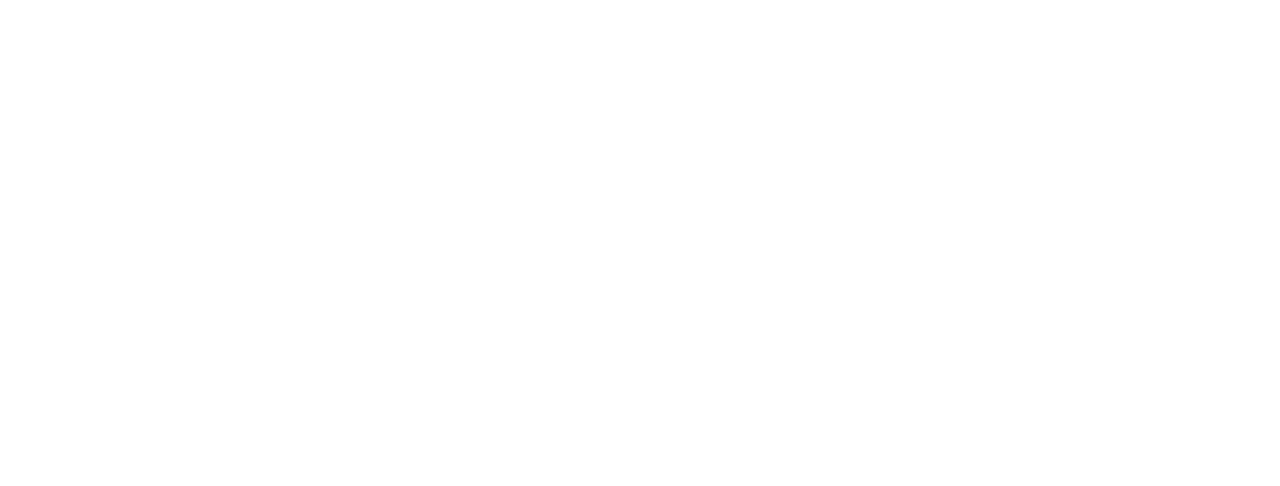
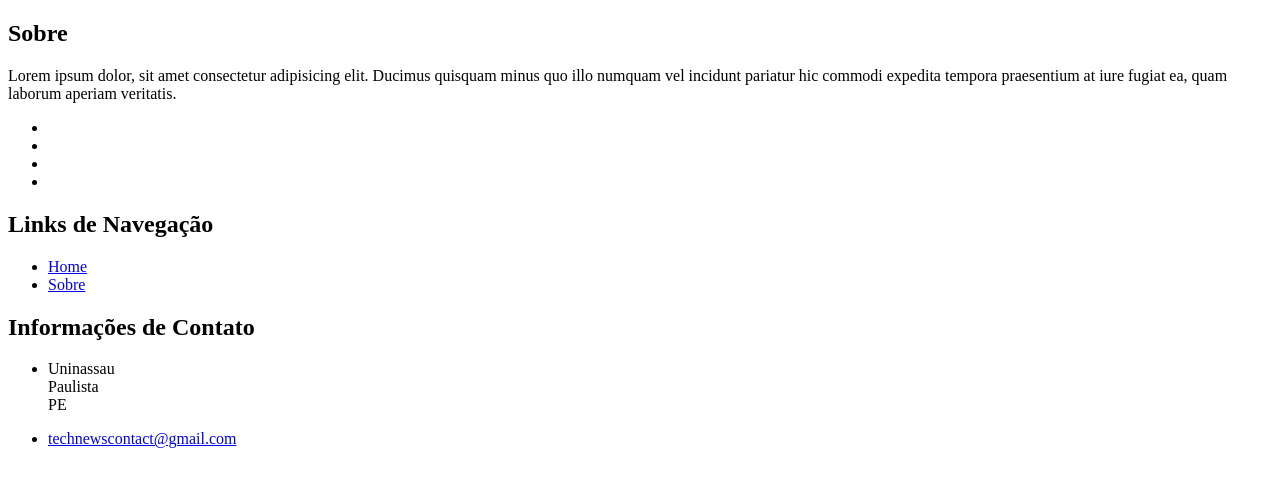
Before and after one commit to otahssiqueira/TECH-NEWS, a plain HTML site: page about.html in a window 1280 px wide. Drawn offline with Linux system fonts and the light colour scheme.

Commit message:
adding footer

```diff
--- a/about.html
+++ b/about.html
@@ -7,5 +7,40 @@
 </head>
 <body>
 
+
+    <footer>
+        <div class="footer-container">
+            <div class="sec aboutus">
+                <h2>Sobre</h2>
+                <p>Lorem ipsum dolor, sit amet consectetur adipisicing elit. Ducimus quisquam minus quo illo numquam vel incidunt pariatur hic commodi expedita tempora praesentium at iure fugiat ea, quam laborum aperiam veritatis.</p>
+                <ul class="sci">
+                    <li><a href="#"><i class="bx bxl-facebook"></i></a></li>
+                    <li><a href="#"><i class="bx bxl-instagram"></i></a></li>
+                    <li><a href="#"><i class="bx bxl-twitter"></i></a></li>
+                    <li><a href="#"><i class="bx bxl-linkedin"></i></a></li>
+                </ul>
+            </div>
+            <div class="sec quicklinks">
+                <h2>Links de Navegação</h2>
+                <ul>
+                    <li><a href="#">Home</a></li>
+                    <li><a href="#">Sobre</a></li>
+                </ul>
+            </div>
+            <div class="sec contactBx">
+                <h2>Informações de Contato</h2>
+                <ul class="info">
+                    <li>
+                        <span><i class='bx bxs-map'></i></span>
+                        <span>Uninassau <br> Paulista <br> PE</span>
+                    </li>
+                    <li>
+                        <span><i class='bx bx-envelope' ></i></span>
+                        <p><a href="mailto:codemyhobby9@gmail.com">technewscontact@gmail.com</a></p>
+                    </li>
+                </ul>
+            </div>
+        </div>
+    </footer>
 </body>
 </html>
```
